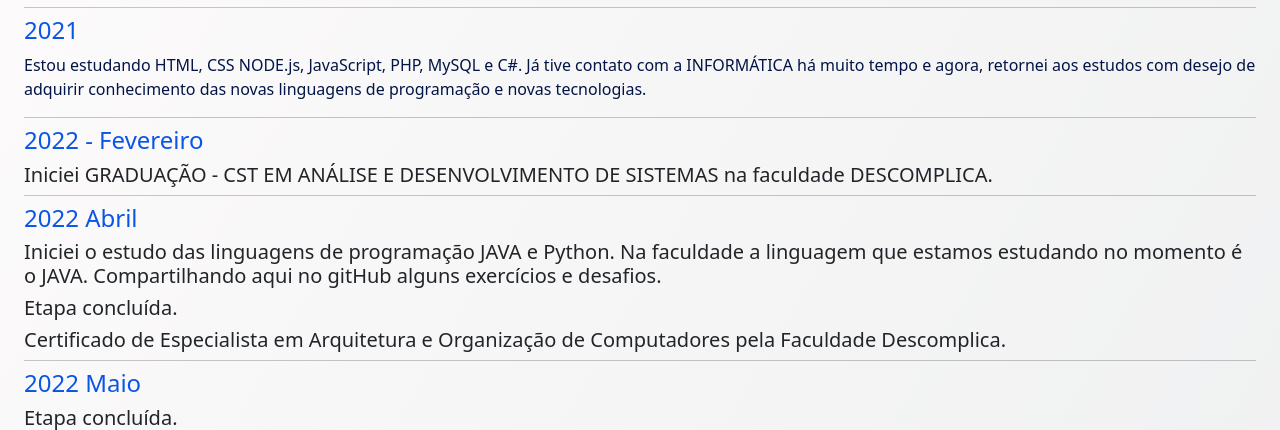
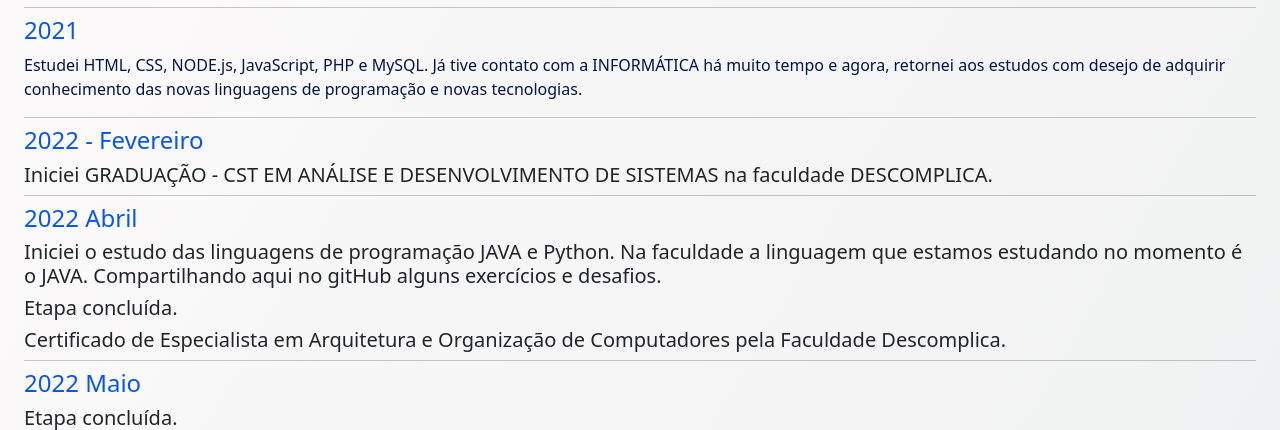
Before and after one commit to cabraldasilvac/website, a Flask app: page /about in a window 1280 px wide. Shown: the part 231-661 px from the top of the page. Run offline with Flask 3, Linux system fonts and the light colour scheme.

Commit message:
:rocket: update about file

```diff
--- a/api/templates/about.html
+++ b/api/templates/about.html
@@ -10,7 +10,7 @@
     <hr class="my-2" />
 
     <h4 class="ano">2021</h4>
-      <p>Estou estudando HTML, CSS NODE.js, JavaScript, PHP, MySQL e C#.
+      <p> Estudei HTML, CSS, NODE.js, JavaScript, PHP e MySQL.
       Já tive contato com a INFORMÁTICA há muito tempo e agora, retornei aos estudos com desejo de adquirir conhecimento das novas linguagens de programação e novas tecnologias.
      </p>
     <hr class="my-2" />
```
